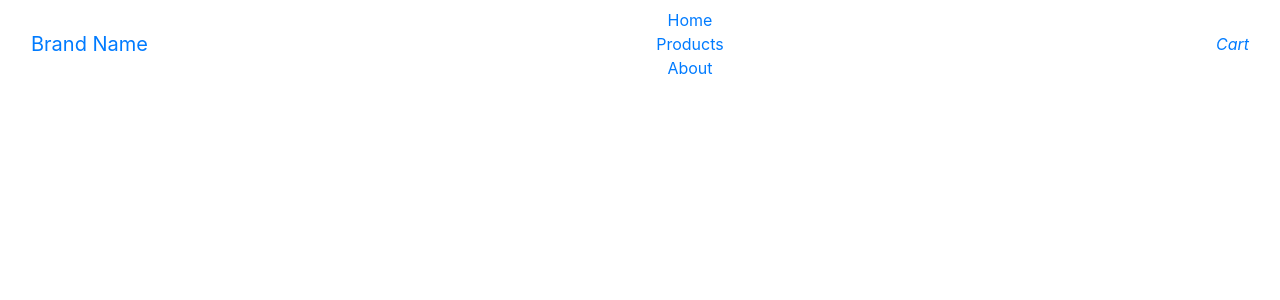
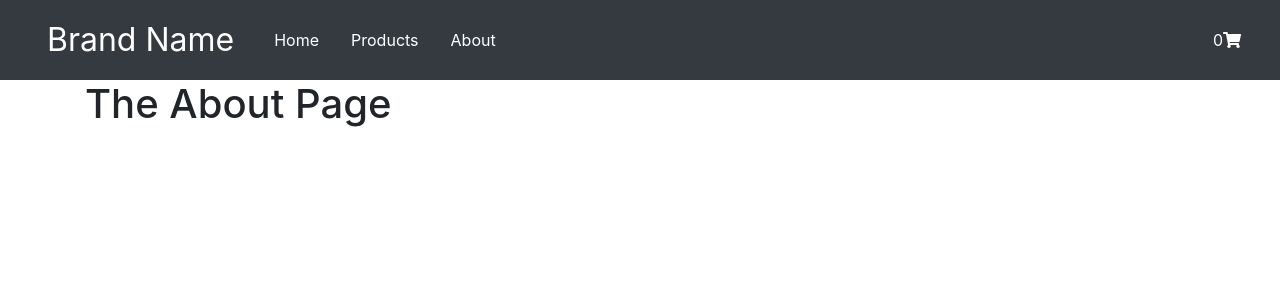
Before and after one commit to osidekyle/Ecommerce, a React (Create React App) app in the folder ecommerce/: page /about in a window 1280 px wide. Shown: the top 300 px of the page. Built offline with nearby package versions, Linux system fonts and the light colour scheme.

Commit message:
got nav working, set up routing for all pages

```diff
--- a/ecommerce/public/index.html
+++ b/ecommerce/public/index.html
@@ -3,6 +3,7 @@
   <head>
     <meta charset="utf-8" />
     <link rel="icon" href="%PUBLIC_URL%/favicon.ico" />
+    <link rel="stylesheet" href="https://stackpath.bootstrapcdn.com/bootstrap/4.1.3/css/bootstrap.min.css" integrity="sha384-MCw98/SFnGE8fJT3GXwEOngsV7Zt27NXFoaoApmYm81iuXoPkFOJwJ8ERdknLPMO" crossorigin="anonymous">
     <meta name="viewport" content="width=device-width, initial-scale=1" />
     <meta name="theme-color" content="#000000" />
     <meta
@@ -39,5 +40,8 @@
       To begin the development, run `npm start` or `yarn start`.
       To create a production bundle, use `npm run build` or `yarn build`.
     -->
+    <script src="https://code.jquery.com/jquery-3.3.1.slim.min.js" integrity="sha384-q8i/X+965DzO0rT7abK41JStQIAqVgRVzpbzo5smXKp4YfRvH+8abtTE1Pi6jizo" crossorigin="anonymous"></script>
+<script src="https://cdnjs.cloudflare.com/ajax/libs/popper.js/1.14.3/umd/popper.min.js" integrity="sha384-ZMP7rVo3mIykV+2+9J3UJ46jBk0WLaUAdn689aCwoqbBJiSnjAK/l8WvCWPIPm49" crossorigin="anonymous"></script>
+<script src="https://stackpath.bootstrapcdn.com/bootstrap/4.1.3/js/bootstrap.min.js" integrity="sha384-ChfqqxuZUCnJSK3+MXmPNIyE6ZbWh2IMqE241rYiqJxyMiZ6OW/JmZQ5stwEULTy" crossorigin="anonymous"></script>
   </body>
 </html>
--- a/ecommerce/src/App.css
+++ b/ecommerce/src/App.css
@@ -1,38 +1,5 @@
-.App {
-  text-align: center;
+*{
+  margin:0;
+  padding:0;
+  box-sizing: border-box;
 }
-
-.App-logo {
-  height: 40vmin;
-  pointer-events: none;
-}
-
-@media (prefers-reduced-motion: no-preference) {
-  .App-logo {
-    animation: App-logo-spin infinite 20s linear;
-  }
-}
-
-.App-header {
-  background-color: #282c34;
-  min-height: 100vh;
-  display: flex;
-  flex-direction: column;
-  align-items: center;
-  justify-content: center;
-  font-size: calc(10px + 2vmin);
-  color: white;
-}
-
-.App-link {
-  color: #61dafb;
-}
-
-@keyframes App-logo-spin {
-  from {
-    transform: rotate(0deg);
-  }
-  to {
-    transform: rotate(360deg);
-  }
-}
--- a/ecommerce/src/App.js
+++ b/ecommerce/src/App.js
@@ -3,13 +3,28 @@ import logo from './logo.svg';
 import './App.css';
 import {BrowserRouter as Router, Switch, Route} from 'react-router-dom'
 import Nav from "./Components/Nav"
-
+import Home from "./Components/Home"
+import Shop from "./Components/Shop"
+import About from "./Components/About"
+import Cart from "./Components/Cart"
 
 function App() {
   return (
+    <Router>
     <div className="App">
       <Nav/>
+      <Switch>
+      <Route path="/" exact component={Home}/>
+      <Route path="/products" component={Shop}/>
+      <Route path="/cart"  component={Cart}/>
+      <Route path="/about" component={About}/>
+      {/*
+      <Route path="/shop/:id"  component={ItemDetail}/>
+
+      */}
+      </Switch>
     </div>
+    </Router>
   );
 }
 
--- /dev/null
+++ b/ecommerce/src/Components/About.js
@@ -0,0 +1,15 @@
+import React from 'react';
+import "../../../node_modules/bootstrap/dist/css/bootstrap.css"
+
+
+
+
+const About = () => {
+    return (
+        <div className="container">
+            <h1>The About Page</h1>
+        </div>
+     );
+}
+
+export default About;
--- /dev/null
+++ b/ecommerce/src/Components/Cart.js
@@ -0,0 +1,18 @@
+import React, { useEffect, useState } from 'react';
+import "../../../node_modules/bootstrap/dist/css/bootstrap.css"
+
+const Cart = () => {
+
+    const [items,setItems]=useState([]);
+
+
+
+
+    return (
+        <div className="container">
+            <h1>Your Cart</h1>
+        </div>
+     );
+}
+
+export default Cart;
--- /dev/null
+++ b/ecommerce/src/Components/Home.js
@@ -0,0 +1,15 @@
+import React from 'react';
+import "../../../node_modules/bootstrap/dist/css/bootstrap.css"
+
+
+
+
+const Home = () => {
+    return (
+        <div className="container">
+            <h1>The Home Page</h1>
+        </div>
+     );
+}
+
+export default Home;
--- a/ecommerce/src/Components/Nav.js
+++ b/ecommerce/src/Components/Nav.js
@@ -1,24 +1,57 @@
-import React from 'react';
-import bootstrap from "../../../node_modules/bootstrap/dist/css/bootstrap.css"
+import React,{useState} from 'react';
+import $ from "jquery"
+import "../../../node_modules/bootstrap/dist/css/bootstrap.css"
+import { FontAwesomeIcon } from '../../../node_modules/@fortawesome/react-fontawesome'
+import '../../../node_modules/@fortawesome/fontawesome-svg-core'
+import { faShoppingCart } from '../../../node_modules/@fortawesome/free-solid-svg-icons'
+import Popper from "popper.js"
+import {Link} from "react-router-dom"
+
+
+
 
 
 const Nav = () => {
+    const [numberOfItems,setNumberOfItems]=useState(0)
+
+
+    const navStuffStyle={
+        color:"white",
+        fontSize:"100%"
+    }
+
+    const brandStyle={
+        color:"white",
+        fontSize:"200%"
+    }
+
+
     return (
-        <nav className="navbar navbar-inverse navbar-fixed-top">
-            <div className="container-fluid">
+
+
+        <nav className="navbar navbar-dark bg-dark navbar-inverse navbar-expand-lg navbar-fixed-top">
+            <div style={navStuffStyle} className="container-fluid">
                 <div className="navbar-header">
-                    <a className="navbar-brand" href="#">Brand Name</a>
+                    <Link  class="nav-link" style={brandStyle} to="/">Brand Name</Link>
                 </div>
 
-                <ul className="nav navbar-nav">
-                    <li className="active"><a href="#">Home</a></li>
-                    <li ><a href="#">Products</a></li>
-                    <li ><a href="#">About</a></li>
+                <button class="navbar-toggler" type="button" data-toggle="collapse" data-target="#navbarText" aria-controls="navbarText" aria-expanded="false" aria-label="Toggle navigation">
+                <span class="navbar-toggler-icon"></span>
+                </button>
+
+                <div className="collapse navbar-collapse" id="navbarText">
+                <ul className="navbar-nav nav mr-auto">
+                <li  className="active  ml-3 nav-item"><Link to="/" className="nav-link" style={navStuffStyle}> Home</Link></li>
+                <li className="nav-item ml-3 "><Link to="/products" className="nav-link" style={navStuffStyle}>Products</Link></li>
+                <li className="nav-item ml-3 ">  <Link to="/about" className="nav-link" style={navStuffStyle}> About</Link></li>
+
                 </ul>
+                <ul className="nav navbar-nav navbar-right">
+                <li><Link to="/cart" class="nav-link ml-3" style={navStuffStyle}>{numberOfItems}<FontAwesomeIcon icon={faShoppingCart}></FontAwesomeIcon></Link></li>
+                </ul>
+                </div>
 
-                <ul className="nav navbar-nav navbar-right">
-                    <li><a href="#"><i className="fas fa-shopping-cart">Cart</i></a></li>
-                </ul>
+
             </div>
 
         </nav>
--- /dev/null
+++ b/ecommerce/src/Components/Shop.js
@@ -0,0 +1,18 @@
+import React, { useEffect, useState } from 'react';
+import "../../../node_modules/bootstrap/dist/css/bootstrap.css"
+
+const Shop = () => {
+
+    const [items,setItems]=useState([]);
+
+
+
+
+    return (
+        <div className="container">
+            <h1>Products</h1>
+        </div>
+     );
+}
+
+export default Shop;
```
Also changed, not shown: ecommerce/src/Components/ItemDetail.js (added), 1 other file (tests, documents, lock files or other folders).
